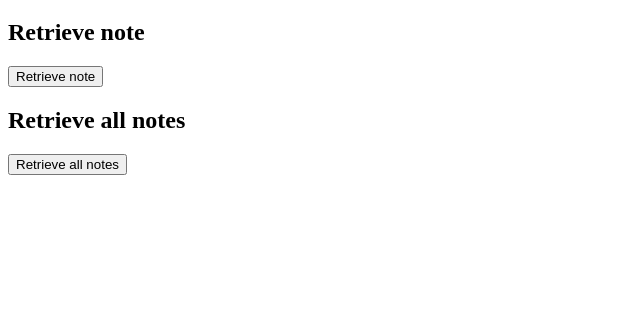
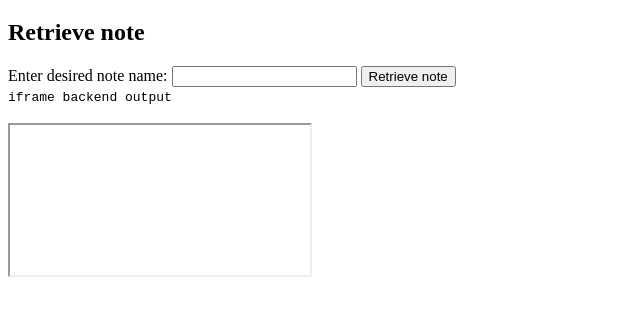
Before and after one commit to PeterPierinakos/rust-vault, a plain HTML site: page web/static/home.html in a window 1280 px wide. Shown: the part 61-376 px from the top of the page, without its empty margins (0-640 px from the left). Drawn offline with Linux system fonts and the light colour scheme.

Commit message:
Improve home page and fix no newline before iframe

```diff
--- a/web/static/home.html
+++ b/web/static/home.html
@@ -6,11 +6,11 @@
 <body>
 	<h1>Home</h1>
 	<h2>Retrieve note</h2>
-	<form>
+	<form action="api/get_text" target="dummyframe">
+		<label for="text_name">Enter desired note name:</label>
+		<input id="text_name" name="text_name">
 		<input type="submit" value="Retrieve note">
 	</form>
-	<h2>Retrieve all notes</h2>
-	<form>
-		<input type="submit" value="Retrieve all notes">
-	</form>
+	<code>iframe backend output</code><br></br>
+	<iframe name="dummyframe" id="dummyframe"></iframe>
 </body>
```
Also changed, not shown: web/static/login.html (+1 -1 lines), web/static/upload.html (+3 -1 lines).
